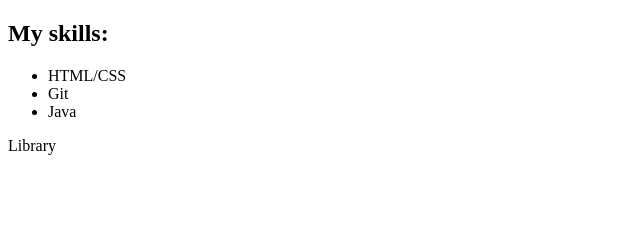
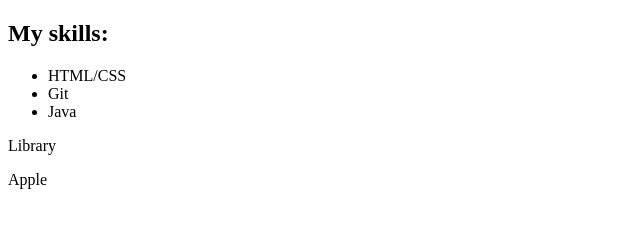
Before and after one commit to Bakyt808/MyProject, a plain HTML site: page index.html in a window 1280 px wide. Shown: the full height of the page, 0-640 px from the left. Drawn offline with Linux system fonts and the light colour scheme.

Commit message:
Added apple

```diff
--- a/index.html
+++ b/index.html
@@ -9,5 +9,6 @@
       <li>Java</li>
     </ul>
     <p>Library</p>
+    <p>Apple</p>
   </body>
 </html>
```
